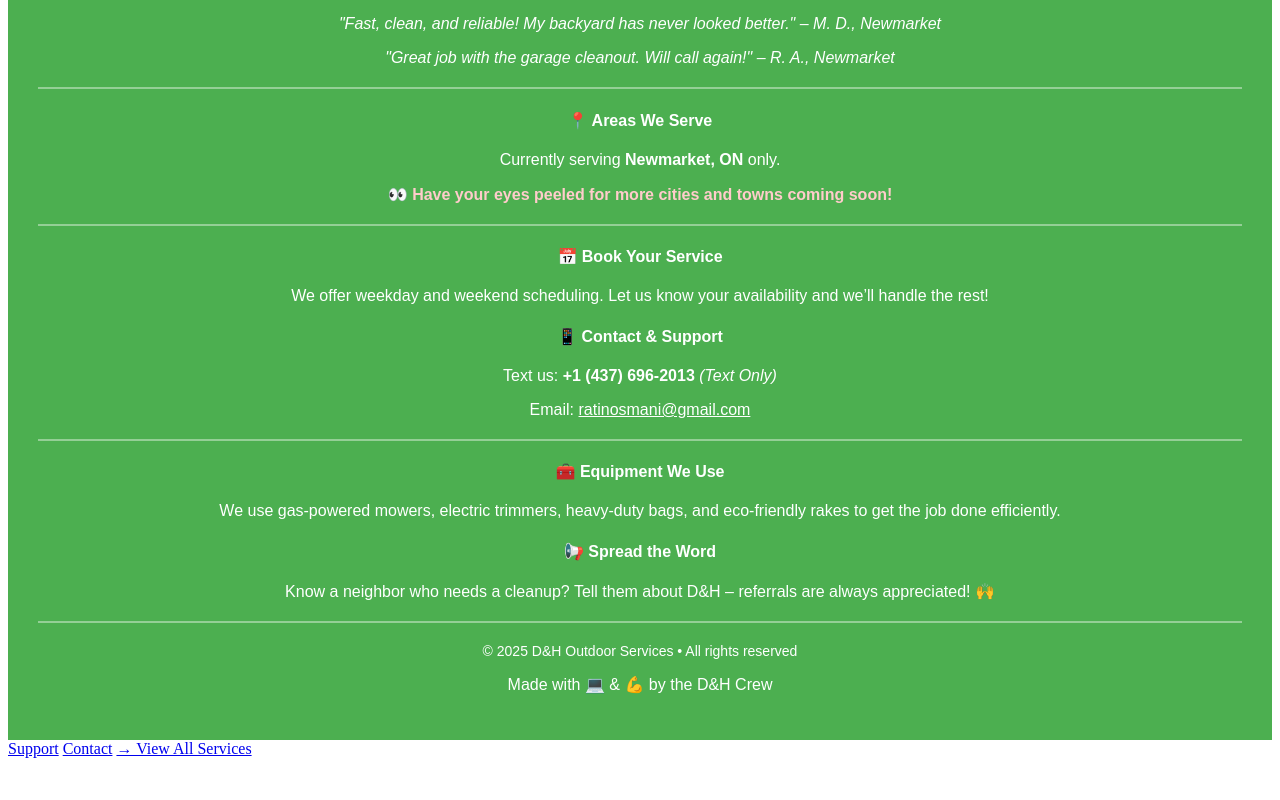
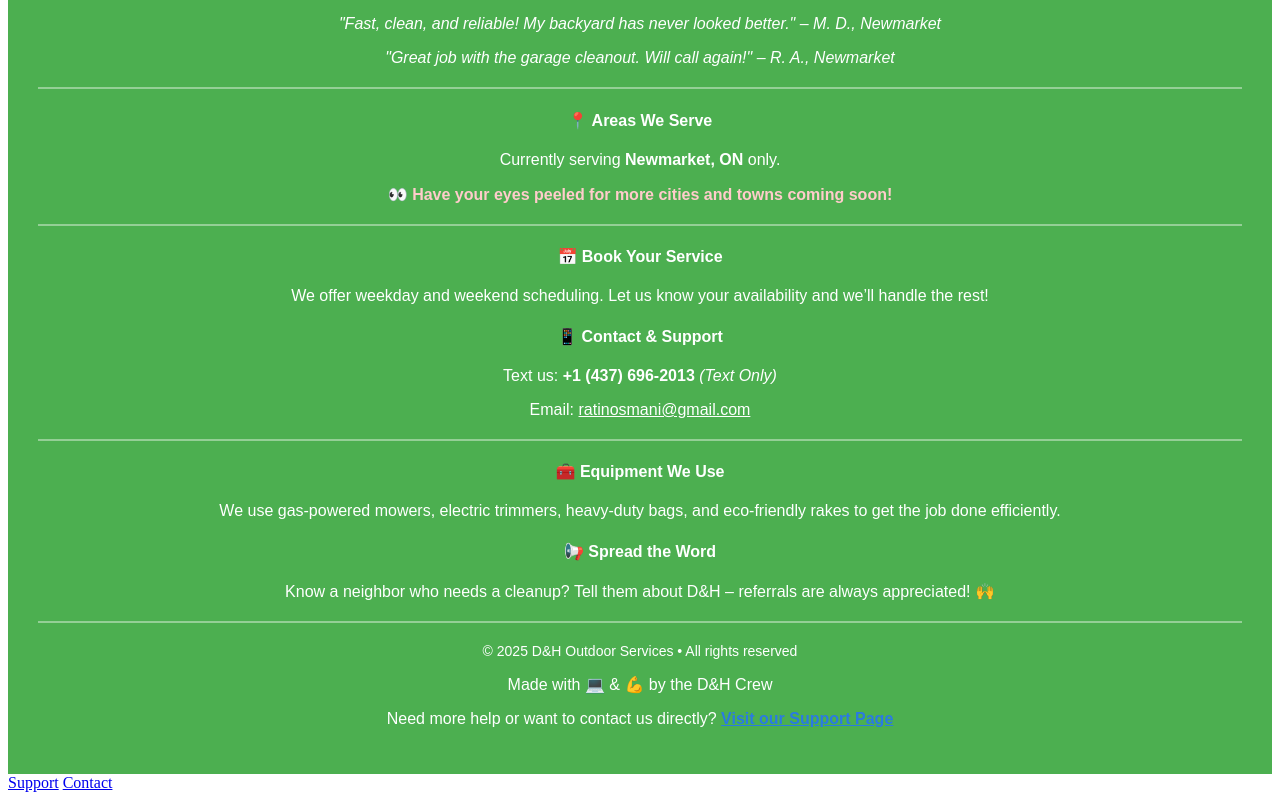
Before and after one commit to IBEHunter0/dandh-outdoor-services, a plain HTML site: page index.html in a window 1280 px wide. Shown: the part 1225-2025 px from the top of the page. Before the commit the page ends 1991 px from the top, so only its background shows below. Drawn offline with Linux system fonts and the light colour scheme.

Commit message:
Update index.html

```diff
--- a/index.html
+++ b/index.html
@@ -150,10 +150,12 @@
 
   <p style="font-size: 14px;">© 2025 D&H Outdoor Services • All rights reserved</p>
   <p>Made with 💻 & 💪 by the D&H Crew</p>
+<p>Need more help or want to contact us directly?
+  <a href="support.html" style="color: #2a7ae2; font-weight: bold; text-decoration: underline;">Visit our Support Page</a>
+</p>
 
 </footer>
 <nav>
   <a href="support.html">Support</a>
   <a href="#contact">Contact</a>
-  <a class="footer-link" href="support.html">→ View All Services</a>
 </nav>
```
